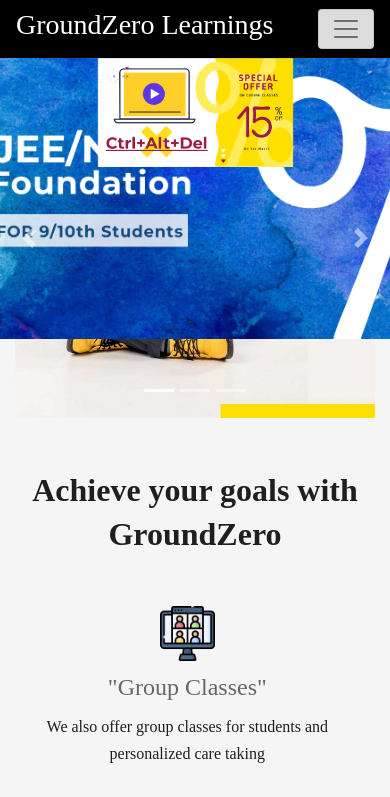
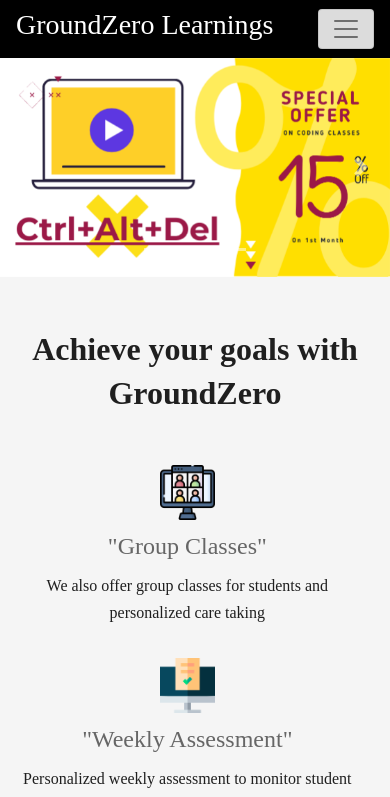
Before and after one commit to Mohanth/groundzero, a React (Create React App) app in the folder groundzero-ui/: page / in a window 390 px wide. Shown: the top 797 px of the page. Built offline with nearby package versions, Linux system fonts and the light colour scheme; a web font is replaced by a local one.

Commit message:
changes done for caurosal landing page

```diff
--- a/groundzero-ui/src/components/LandingPage.js
+++ b/groundzero-ui/src/components/LandingPage.js
@@ -4,7 +4,7 @@
 import faculty01 from "../resources/images/faculty_01.png";
 import humanIcon from "../resources/images/human_01.png";
 import vrImg from "../resources/vr.png";
-import website_01 from "../resources/website_01.png";
+import website_01 from "../resources/website_01_3_500x300.png";
 import website_02 from "../resources/Website_02.png";
 import groupClasses from "../resources/images/group_classes.png";
 import onlineExam from "../resources/images/online_exam.png";
@@ -27,7 +27,68 @@
 
                 <Head />
 
-                <div id="carouselExampleIndicators" className="carousel slide" data-ride="carousel">
+                <div id="carouselExampleIndicators" className="carousel slide d-none d-lg-block d-xl-block"  data-ride="carousel">
+                    <ol className="carousel-indicators">
+                        <li data-target="#carouselExampleIndicators" data-slide-to="0" className="active" />
+                        <li data-target="#carouselExampleIndicators" data-slide-to="1" />
+                        <li data-target="#carouselExampleIndicators" data-slide-to="2" />
+                    </ol>
+                    <div className="carousel-inner"  >
+                        <div className="carousel-item active">
+                            <img  style={{width:"800px",height:"500px",marginLeft:"20%"}} className="" src={website_01} alt="First slide"/>
+                        </div>
+                        <div className="carousel-item">
+                            <img style={{width:"800px",height:"500px",marginLeft:"20%"}} className="" src={website_02} alt="First slide"/>
+                        </div>
+                        <div className="carousel-item">
+                            <img style={{width:"800px",height:"500px",marginLeft:"20%"}} className="" src={vrImg} alt="First slide"/>
+                        </div>
+                    </div>
+                    <a className="carousel-control-prev" href="#carouselExampleIndicators" role="button"
+                       data-slide="prev">
+                        <span className="carousel-control-prev-icon" aria-hidden="true" />
+                        <span className="sr-only">Previous</span>
+                    </a>
+                    <a className="carousel-control-next" href="#carouselExampleIndicators" role="button"
+                       data-slide="next">
+                        <span className="carousel-control-next-icon" aria-hidden="true" />
+                        <span className="sr-only">Next</span>
+                    </a>
+                </div>
+
+                <div id="carouselExampleIndicators" className="carousel slide d-block d-sm-block  d-lg-none d-xl-none"  data-ride="carousel">
+                    <ol className="carousel-indicators">
+                        <li data-target="#carouselExampleIndicators" data-slide-to="0" className="active" />
+                        <li data-target="#carouselExampleIndicators" data-slide-to="1" />
+                        <li data-target="#carouselExampleIndicators" data-slide-to="2" />
+                    </ol>
+                    <div className="carousel-inner"  >
+                        <div className="carousel-item active">
+                            <img   className="d-block w-100" src={website_01} alt="First slide"/>
+                        </div>
+                        <div className="carousel-item">
+                            <img  className="d-block w-100" src={website_02} alt="First slide"/>
+                        </div>
+                        <div className="carousel-item">
+                            <img  className="d-block w-100" src={vrImg} alt="First slide"/>
+                        </div>
+                    </div>
+                    <a className="carousel-control-prev" href="#carouselExampleIndicators" role="button"
+                       data-slide="prev">
+                        <span className="carousel-control-prev-icon" aria-hidden="true" />
+                        <span className="sr-only">Previous</span>
+                    </a>
+                    <a className="carousel-control-next" href="#carouselExampleIndicators" role="button"
+                       data-slide="next">
+                        <span className="carousel-control-next-icon" aria-hidden="true" />
+                        <span className="sr-only">Next</span>
+                    </a>
+                </div>
+
+
+
+
+                {/*<div id="carouselExampleIndicators" className="carousel slide" data-ride="carousel">
                     <ol className="carousel-indicators">
                         <li data-target="#carouselExampleIndicators" data-slide-to="0" className="active"/>
                         <li data-target="#carouselExampleIndicators" data-slide-to="1"/>
@@ -43,13 +104,13 @@
                     </div>
                     <div className="carousel-inner 	d-block d-sm-block d-md-none">
                         <div className="carousel-item image-container">
-                            <img style={{width:"360px"}} className="" src={vrImg} alt="First slide"/>
+                            <img style={{width:"500px"}} className="" src={vrImg} alt="First slide"/>
                         </div>
                         <div className="carousel-item image-container">
                             <img style={{width:"500px"}} className="" src={website_01} alt="First slide"/>
                         </div>
                         <div className="carousel-item image-container">
-                            <img style={{width:"50%"}} className="" src={website_02} alt="First slide"/>
+                            <img style={{width:"500px"}} className="" src={website_02} alt="First slide"/>
                         </div>
                     </div>
 
@@ -64,7 +125,7 @@
                         <span className="sr-only">Next</span>
                     </a>
                 </div>
-
+*/}
 
                 <section className="achieveyourgoals">
                     <div>
```
Also changed, not shown: groundzero-ui/src/resources/vr_560x315.png (added), groundzero-ui/src/resources/website_01_3_500x300.png (added).
